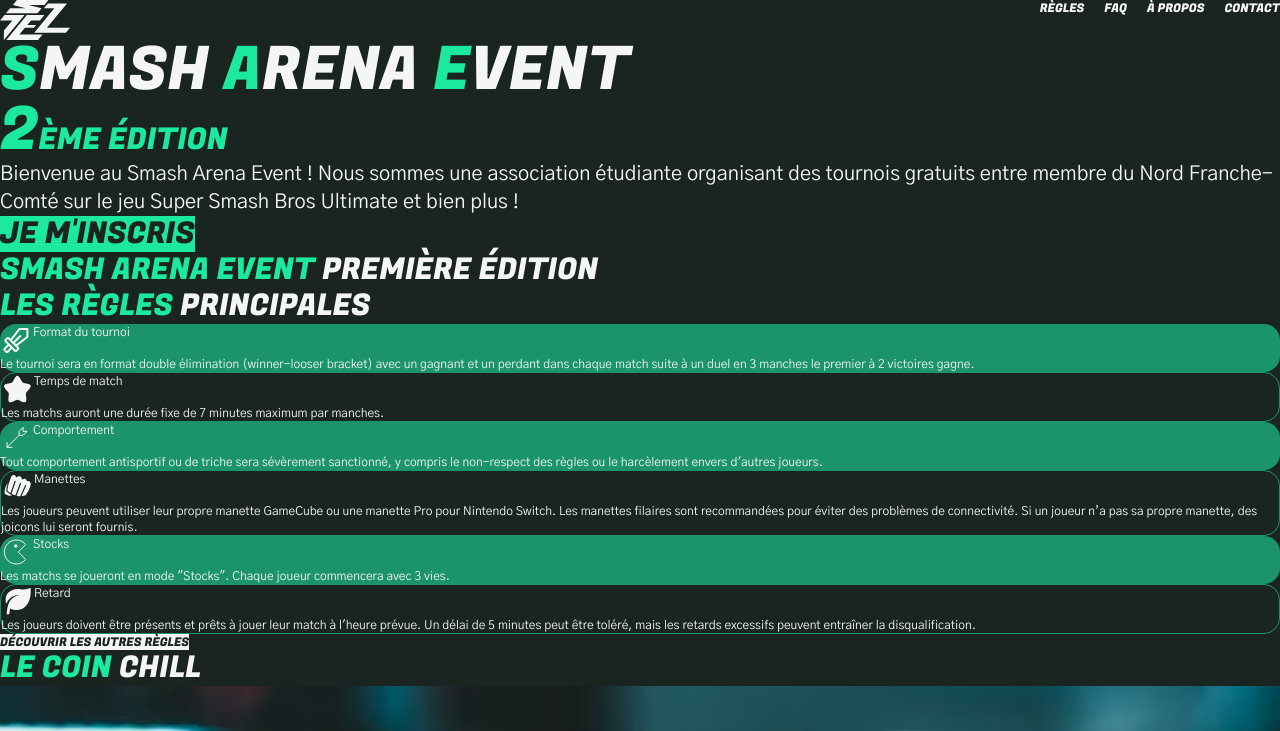
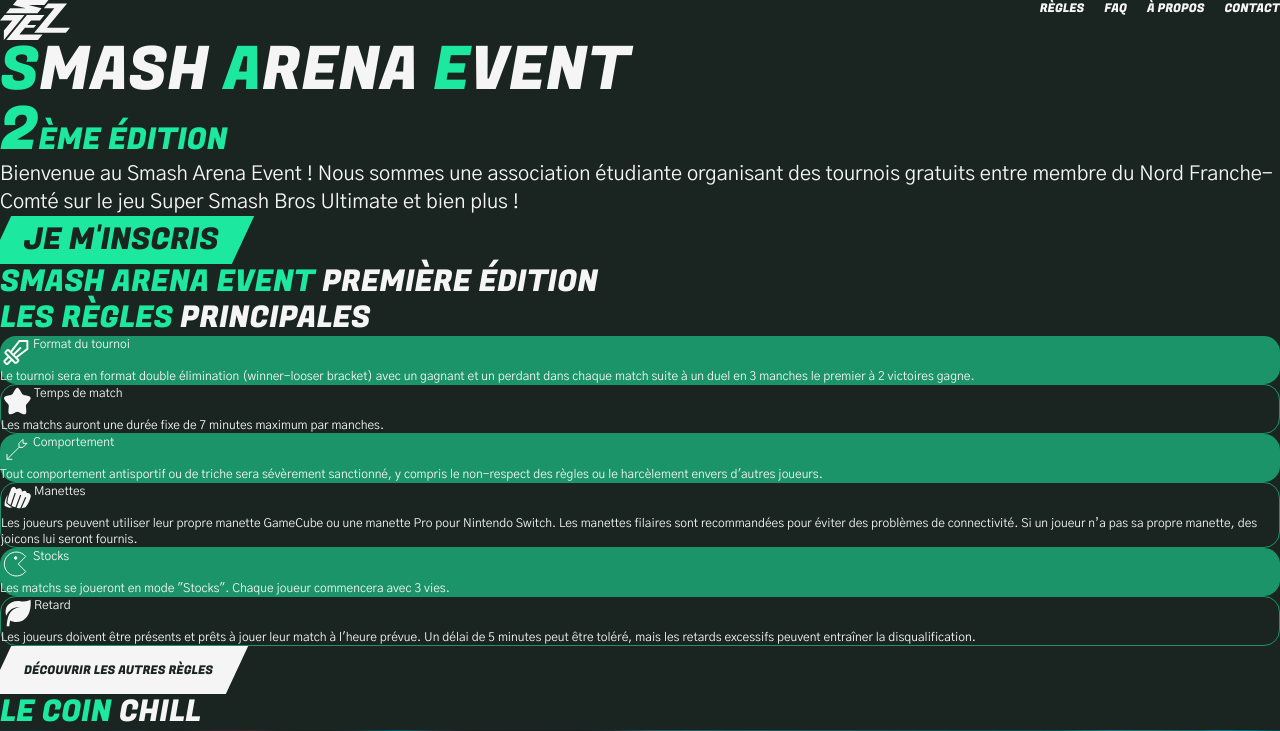
Before and after one commit to SmashArenaEvent/site_vitrine_SAE_2025, a Vue app: page / in a window 1280 px wide. Shown: the top 731 px of the page. Built offline with nearby package versions, Linux system fonts and the light colour scheme.

Commit message:
ajout graphisme des boutons

```diff
--- a/src/pages/index.vue
+++ b/src/pages/index.vue
@@ -9,8 +9,8 @@
         <h1 class="font-fugaz-one uppercase text-4xl lg:text-6xl text-center lg:text-left"><span class="text-Tonic">S</span>mash <span class="text-Tonic">a</span>rena <span class="text-Tonic">e</span>vent<br/><span class="text-Tonic">2<span class="text-xl lg:text-3xl">ème édition</span></span></h1>
         <p class="text-center lg:text-left lg:text-xl">Bienvenue au Smash Arena Event ! Nous sommes une association étudiante organisant des <span>tournois gratuits</span> entre membre du Nord Franche-Comté sur le jeu <span>Super Smash Bros Ultimate</span> et bien plus !</p>
         <a href="#">
-            <button class="bg-Tonic">
-                <p class="text-Noir font-fugaz-one uppercase text-xs lg:text-3xl">Je m'inscris</p>
+            <button class="bg-Tonic h-12 -skew-x-[25deg]">
+                <p class="text-Noir font-fugaz-one uppercase text-xs lg:text-3xl px-6 skew-x-[25deg]">Je m'inscris</p>
             </button>
         </a>
         <!--Imagesperso aléatoires-->
@@ -32,8 +32,8 @@
         <CardRegles Style="1" Icone="5" Title="Stocks" Text="Les matchs se joueront en mode &#34;Stocks&#34;. Chaque joueur commencera avec 3 vies." />
         <CardRegles Style="0" Icone="6" Title="Retard" Text="Les joueurs doivent être présents et prêts à jouer leur match à l'heure prévue. Un délai de 5 minutes peut être toléré, mais les retards excessifs peuvent entraîner la disqualification." />
         <RouterLink to="/regles">
-            <button class="bg-Blanc">
-                <p class="text-Noir font-fugaz-one uppercase text-xs">Découvrir les autres règles</p>
+            <button class="bg-Blanc h-12 -skew-x-[25deg]">
+                <p class="text-Noir font-fugaz-one uppercase text-xs px-6 skew-x-[25deg]">Découvrir les autres règles</p>
             </button>
         </RouterLink>
     </section>
@@ -72,14 +72,14 @@
                 <div class="h-40 w-60 bg-Noir_Vert hover:bg-transparent">
                     <h3 class="font-fugaz-one uppercase text-xl text-Tonic">Comme joueur</h3>
                     <p>et participe au tournoi !</p>
-                    <RouterLink to="#"><button class="bg-Tonic"><p class="text-Noir font-fugaz-one uppercase text-xs">Je m’inscris</p></button></RouterLink>
+                    <RouterLink to="#"><button class="bg-Tonic h-12 -skew-x-[25deg]"><p class="text-Noir font-fugaz-one uppercase text-xs px-6 skew-x-[25deg]">Je m’inscris</p></button></RouterLink>
                 </div>
             </div>
             <div class="bg-center bg-cover bg-[url('/src/components/img/WallPaperBenevole.png')]">
                 <div class="h-40 w-60 bg-Noir_Vert hover:bg-transparent">
                     <h3 class="font-fugaz-one uppercase text-xl text-Tonic">Comme Bénévole</h3>
                     <p>et viens nous aider à gérer l’évènement !</p>
-                    <RouterLink to="#"><button class="bg-Tonic"><p class="text-Noir font-fugaz-one uppercase text-xs">Je m’inscris</p></button></RouterLink>
+                    <RouterLink to="#"><button class="bg-Tonic h-12 -skew-x-[25deg]"><p class="text-Noir font-fugaz-one uppercase text-xs px-6 skew-x-[25deg]">Je m’inscris</p></button></RouterLink>
                 </div>
             </div>
         </nav>
```
